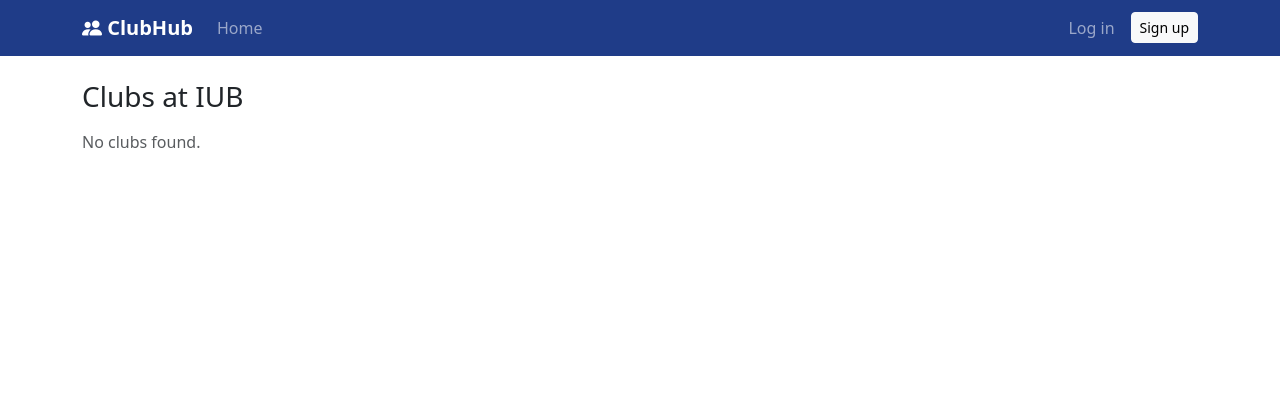
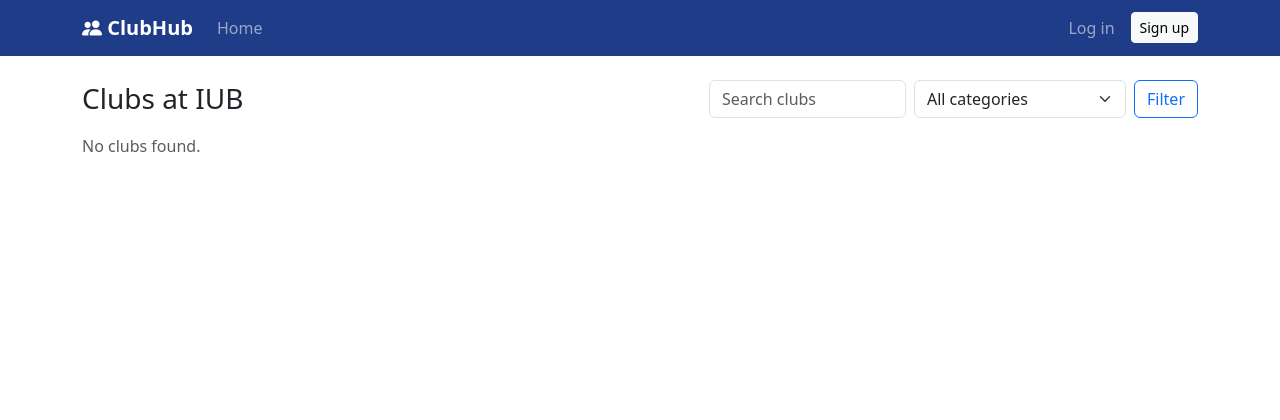
Before and after one commit to sadmanmahmood3/clubhub, a Django app: page /clubs/ in a window 1280 px wide. Shown: the top 420 px of the page. Run offline with Django 5.2, Linux system fonts and the light colour scheme; data that the repository does not hold is empty.

Commit message:
add search and category filter to club list

```diff
--- a/clubs/templates/clubs/club_list.html
+++ b/clubs/templates/clubs/club_list.html
@@ -5,6 +5,16 @@
 {% block content %}
 <div class="d-flex flex-wrap justify-content-between align-items-center gap-2 mb-3">
   <h1 class="h3 mb-0">Clubs at IUB</h1>
+  <form class="d-flex gap-2" method="get">
+    <input class="form-control" type="search" name="q" value="{{ query }}" placeholder="Search clubs">
+    <select class="form-select" name="category">
+      <option value="">All categories</option>
+      {% for value, label in categories %}
+        <option value="{{ value }}" {% if value == category %}selected{% endif %}>{{ label }}</option>
+      {% endfor %}
+    </select>
+    <button class="btn btn-outline-primary" type="submit">Filter</button>
+  </form>
 </div>
 
 <div class="row g-3">
--- a/clubs/views.py
+++ b/clubs/views.py
@@ -10,13 +10,26 @@ from .models import Club, Membership
 
 
 def club_list(request):
-    """All active clubs."""
+    """All active clubs, with search by name and a category filter."""
+    query = request.GET.get("q", "").strip()
+    category = request.GET.get("category", "")
+
     clubs = Club.objects.filter(is_active=True).annotate(
         member_count=Count(
             "memberships", filter=Q(memberships__status=Membership.Status.APPROVED)
         )
     )
-    return render(request, "clubs/club_list.html", {"clubs": clubs})
+    if query:
+        clubs = clubs.filter(Q(name__icontains=query) | Q(description__icontains=query))
+    if category:
+        clubs = clubs.filter(category=category)
+
+    return render(request, "clubs/club_list.html", {
+        "clubs": clubs,
+        "query": query,
+        "category": category,
+        "categories": Club.Category.choices,
+    })
 
 
 def club_detail(request, slug):
```
